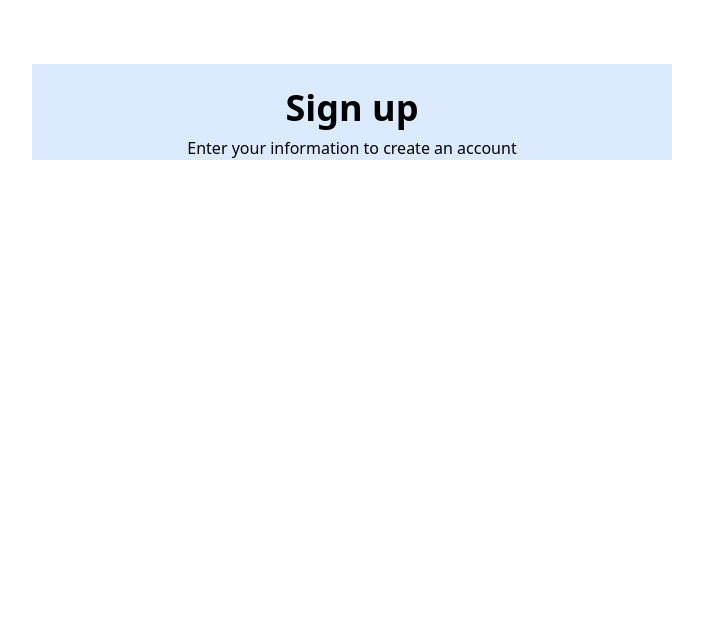
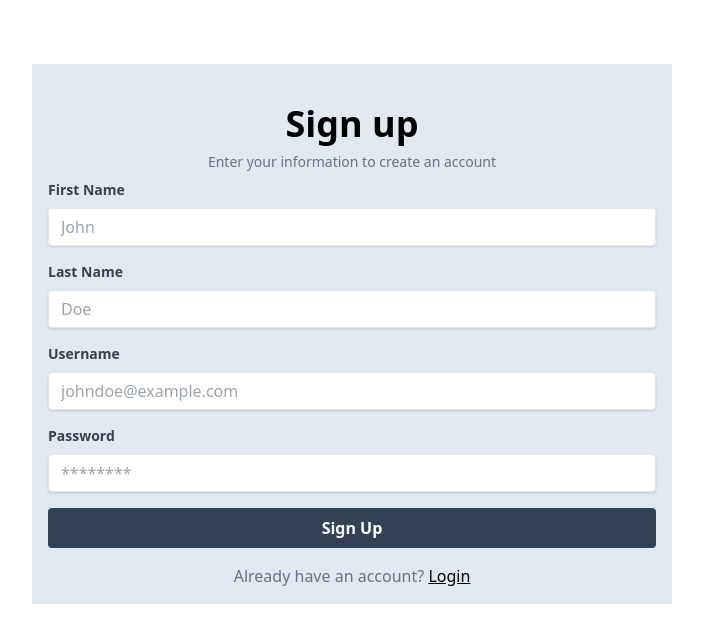
Before and after one commit to MananSharma12/paytm, a React (Vite) app in the folder frontend/: page /signup in a window 1280 px wide. Shown: the top 642 px of the page, without its empty margins (288-991 px from the left). Built offline with nearby package versions, Linux system fonts and the light colour scheme.

Commit message:
feat: add axios, signup and signin functionality

```diff
--- a/frontend/package.json
+++ b/frontend/package.json
@@ -11,6 +11,7 @@
     "preview": "vite preview"
   },
   "dependencies": {
+    "axios": "^1.7.2",
     "react": "^18.2.0",
     "react-dom": "^18.2.0",
     "react-router-dom": "^6.23.1"
--- a/frontend/src/pages/SignIn.jsx
+++ b/frontend/src/pages/SignIn.jsx
@@ -1,5 +1,60 @@
+import axios from "axios";
+import { useState } from "react";
+import { useNavigate } from "react-router-dom";
+
+import { Heading } from "../ui/Heading.jsx";
+import { Subheading } from "../ui/Subheading.jsx";
+import { InputBox } from "../ui/InputBox.jsx";
+import { Button } from "../ui/Button.jsx";
+import { BottomText } from "../ui/BottomText.jsx";
+
 export const SignIn = () => {
-    return (
-       <div>SignIn page</div>
-    )
-}
+  const navigate = useNavigate();
+
+  const [email, setEmail] = useState("");
+  const [password, setPassword] = useState("");
+
+  return (
+    <div className="sm:ml-auto sm:mr-auto mt-16 ml-4 mr-4 bg-slate-200 w-auto sm:w-1/2">
+      <div className="text-center p-4">
+        <Heading label={"Sign up"} />
+        <Subheading content={"Enter your information to create an account"} />
+        <InputBox
+          label={"Email"}
+          placeholder={"johndoe@example.com"}
+          type={"text"}
+          onChange={(e) => {
+            setEmail(e.target.value);
+          }}
+        />
+        <InputBox
+          label={"password"}
+          placeholder={"********"}
+          type={"password"}
+          onChange={(e) => {
+            setPassword(e.target.value);
+          }}
+        />
+        <Button
+          text={"Sign In"}
+          onClick={async () => {
+            const response = await axios.post(
+              "http://localhost:3000/api/v1/user/signin",
+              {
+                username: email,
+                password,
+              },
+            );
+            localStorage.setItem("token", response.data.token);
+            navigate("/dashboard");
+          }}
+        />
+        <BottomText
+          text={"Don't have an account?"}
+          buttonText={"Sign Up"}
+          to={"/signup"}
+        />
+      </div>
+    </div>
+  );
+};
--- a/frontend/src/pages/SignUp.jsx
+++ b/frontend/src/pages/SignUp.jsx
@@ -1,12 +1,80 @@
+import axios from "axios";
+import { useState } from "react";
+import { useNavigate } from "react-router-dom";
+
 import { Heading } from "../ui/Heading.jsx";
 import { Subheading } from "../ui/Subheading.jsx";
+import { InputBox } from "../ui/InputBox.jsx";
+import { Button } from "../ui/Button.jsx";
+import { BottomText } from "../ui/BottomText.jsx";
 
 export const SignUp = () => {
+  const navigate = useNavigate();
+
+  const [firstName, setFirstName] = useState("");
+  const [lastName, setLastName] = useState("");
+  const [email, setEmail] = useState("");
+  const [password, setPassword] = useState("");
+
   return (
-    <div className="ml-auto mr-auto mt-16 bg-blue-100 w-screen sm:w-1/2">
-      <div className="text-center">
+    <div className="sm:ml-auto sm:mr-auto mt-16 ml-4 mr-4 bg-slate-200 w-auto sm:w-1/2">
+      <div className="text-center p-4">
         <Heading label={"Sign up"} />
         <Subheading content={"Enter your information to create an account"} />
+        <InputBox
+          label={"first name"}
+          placeholder={"John"}
+          type={"text"}
+          onChange={(e) => {
+            setFirstName(e.target.value);
+          }}
+        />
+        <InputBox
+          label={"last name"}
+          placeholder={"Doe"}
+          type={"text"}
+          onChange={(e) => {
+            setLastName(e.target.value);
+          }}
+        />
+        <InputBox
+          label={"username"}
+          placeholder={"johndoe@example.com"}
+          type={"text"}
+          onChange={(e) => {
+            setEmail(e.target.value);
+          }}
+        />
+        <InputBox
+          label={"password"}
+          placeholder={"********"}
+          type={"password"}
+          onChange={(e) => {
+            setPassword(e.target.value);
+          }}
+        />
+        <Button
+          text={"Sign Up"}
+          onClick={async () => {
+            const response = await axios.post(
+              "http://localhost:3000/api/v1/user/signup",
+              {
+                firstName,
+                lastName,
+                username: email,
+                password,
+              },
+            );
+
+            localStorage.setItem("token", response.data.token);
+            navigate("/dashboard");
+          }}
+        />
+        <BottomText
+          text={"Already have an account?"}
+          buttonText={"Login"}
+          to={"/signin"}
+        />
       </div>
     </div>
   );
--- /dev/null
+++ b/frontend/src/ui/BottomText.jsx
@@ -0,0 +1,19 @@
+import { useNavigate } from "react-router-dom";
+
+export const BottomText = ({ text, buttonText, to }) => {
+  const navigate = useNavigate();
+  return (
+    <div className="text-slate-500">
+      {text}
+      &nbsp;
+      <button
+        className="underline text-black"
+        onClick={() => {
+          navigate(to);
+        }}
+      >
+        {buttonText}
+      </button>
+    </div>
+  );
+};
--- /dev/null
+++ b/frontend/src/ui/Button.jsx
@@ -0,0 +1,10 @@
+export const Button = ({ text, onClick }) => {
+  return (
+    <button
+      onClick={onClick}
+      className="bg-slate-700 hover:bg-slate-900 text-white font-bold py-2 px-4 rounded w-full mb-4"
+    >
+      {text}
+    </button>
+  );
+};
--- /dev/null
+++ b/frontend/src/ui/InputBox.jsx
@@ -0,0 +1,15 @@
+export const InputBox = ({ label, placeholder, onChange, type = "text" }) => {
+  return (
+    <div className="mb-4">
+      <label className="block text-gray-700 text-sm font-bold mb-2 text-left capitalize">
+        {label}
+      </label>
+      <input
+        className="shadow appearance-none border rounded w-full py-2 px-3 text-gray-700 leading-tight focus:outline-none focus:shadow-outline"
+        type={type}
+        onChange={onChange}
+        placeholder={placeholder}
+      />
+    </div>
+  );
+};
--- a/frontend/src/ui/Subheading.jsx
+++ b/frontend/src/ui/Subheading.jsx
@@ -1,3 +1,3 @@
 export const Subheading = ({ content }) => {
-  return <div className="mt-2 text-slate-500text-sm ">{content}</div>;
+  return <div className="mt-2 text-slate-500 text-sm pb-2">{content}</div>;
 };
```
Also changed, not shown: 1 other file (tests, documents, lock files or other folders).
